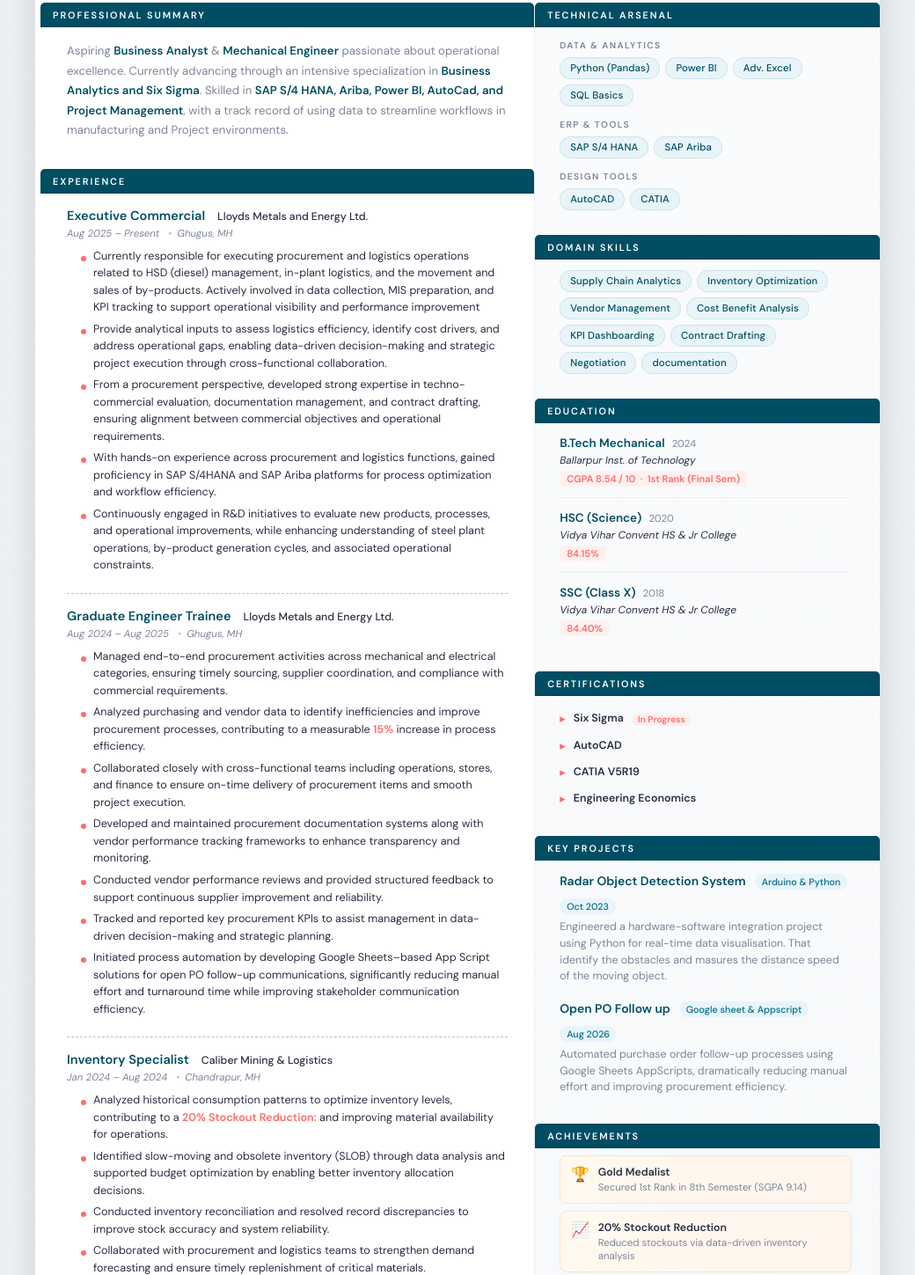
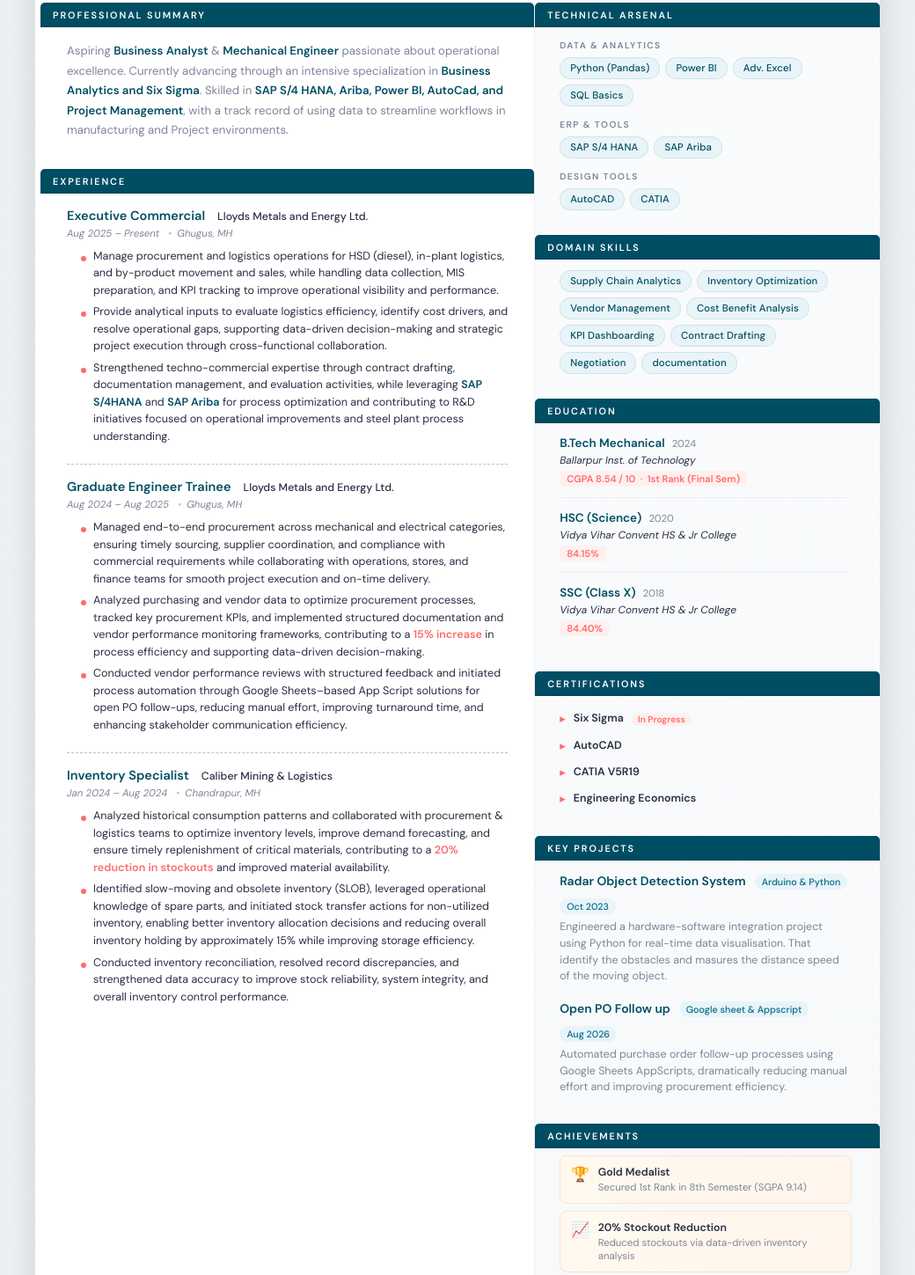
Before and after one commit to NomanMustaquekhan/My_Resume, a plain HTML site: page index.html in a window 1280 px wide. Shown: the part 288-1737 px from the top of the page at 88% size, without its empty margins (120-1160 px from the left). Drawn offline with nearby package versions, Linux system fonts and the light colour scheme.

Commit message:
Updated the content

```diff
--- a/index.html
+++ b/index.html
@@ -467,11 +467,9 @@
           </div>
           <div class="job__meta">Aug 2025 – Present<span class="loc">Ghugus, MH</span></div>
           <ul class="job__bullets">
-            <li>Currently responsible for executing procurement and logistics operations related to HSD (diesel) management, in-plant logistics, and the movement and sales of by-products. Actively involved in data collection, MIS preparation, and KPI tracking to support operational visibility and performance improvement</li>
-<li>Provide analytical inputs to assess logistics efficiency, identify cost drivers, and address operational gaps, enabling data-driven decision-making and strategic project execution through cross-functional collaboration.</li>
-<li>From a procurement perspective, developed strong expertise in techno-commercial evaluation, documentation management, and contract drafting, ensuring alignment between commercial objectives and operational requirements.</li>
-<li>With hands-on experience across procurement and logistics functions, gained proficiency in SAP S/4HANA and SAP Ariba platforms for process optimization and workflow efficiency.</li>
-<Li>Continuously engaged in R&D initiatives to evaluate new products, processes, and operational improvements, while enhancing understanding of steel plant operations, by-product generation cycles, and associated operational constraints.</Li>
+            <li>Manage procurement and logistics operations for HSD (diesel), in-plant logistics, and by-product movement and sales, while handling data collection, MIS preparation, and KPI tracking to improve operational visibility and performance.</li>
+            <li>Provide analytical inputs to evaluate logistics efficiency, identify cost drivers, and resolve operational gaps, supporting data-driven decision-making and strategic project execution through cross-functional collaboration.</li>
+            <li>Strengthened techno-commercial expertise through contract drafting, documentation management, and evaluation activities, while leveraging <strong>SAP S/4HANA</strong> and <strong>SAP Ariba</strong> for process optimization and contributing to R&D initiatives focused on operational improvements and steel plant process understanding.</li>
           </ul>
         </div>
 
@@ -483,13 +481,9 @@
           </div>
           <div class="job__meta">Aug 2024 – Aug 2025<span class="loc">Ghugus, MH</span></div>
           <ul class="job__bullets">
-            <li>Managed end-to-end procurement activities across mechanical and electrical categories, ensuring timely sourcing, supplier coordination, and compliance with commercial requirements.</li>
-            <li>Analyzed purchasing and vendor data to identify inefficiencies and improve procurement processes, contributing to a measurable <span class="highlight">15%</span> increase in process efficiency.</li>
-            <li>Collaborated closely with cross-functional teams including operations, stores, and finance to ensure on-time delivery of procurement items and smooth project execution.</li>
-            <LI>Developed and maintained procurement documentation systems along with vendor performance tracking frameworks to enhance transparency and monitoring.</LI>
-            <LI>Conducted vendor performance reviews and provided structured feedback to support continuous supplier improvement and reliability.</LI>
-            <LI>Tracked and reported key procurement KPIs to assist management in data-driven decision-making and strategic planning.</LI>
-            <LI>Initiated process automation by developing Google Sheets–based App Script solutions for open PO follow-up communications, significantly reducing manual effort and turnaround time while improving stakeholder communication efficiency.</LI>
+           <li>Managed end-to-end procurement across mechanical and electrical categories, ensuring timely sourcing, supplier coordination, and compliance with commercial requirements while collaborating with operations, stores, and finance teams for smooth project execution and on-time delivery.</li>
+            <li>Analyzed purchasing and vendor data to optimize procurement processes, tracked key procurement KPIs, and implemented structured documentation and vendor performance monitoring frameworks, contributing to a <span class="highlight">15% increase</span> in process efficiency and supporting data-driven decision-making.</li>
+            <li>Conducted vendor performance reviews with structured feedback and initiated process automation through Google Sheets–based App Script solutions for open PO follow-ups, reducing manual effort, improving turnaround time, and enhancing stakeholder communication efficiency.</li>
           </ul>
         </div>
 
@@ -501,11 +495,9 @@
           </div>
           <div class="job__meta">Jan 2024 – Aug 2024<span class="loc">Chandrapur, MH</span></div>
           <ul class="job__bullets">
-            <li>Analyzed historical consumption patterns to optimize inventory levels, contributing to a <span class="highlight">20% Stockout Reduction:</span> and improving material availability for operations.</li>
-            <li>Identified slow-moving and obsolete inventory (SLOB) through data analysis and supported budget optimization by enabling better inventory allocation decisions.</li>
-            <li>Conducted inventory reconciliation and resolved record discrepancies to improve stock accuracy and system reliability.</li>
-            <li>Collaborated with procurement and logistics teams to strengthen demand forecasting and ensure timely replenishment of critical materials.</li>
-            <li>Leveraged operational knowledge of equipment spare parts to identify non-utilized inventory linked to equipment transferred to other sites; initiated stock transfer actions that reduced overall inventory holding by approximately <span class="highlight">15%</span> and improved storage efficiency.</li>
+           <li>Analyzed historical consumption patterns and collaborated with procurement & logistics teams to optimize inventory levels, improve demand forecasting, and ensure timely replenishment of critical materials, contributing to a <span class="highlight">20% reduction in stockouts</span>  and improved material availability.</li>
+            <li>Identified slow-moving and obsolete inventory (SLOB), leveraged operational knowledge of spare parts, and initiated stock transfer actions for non-utilized inventory, enabling better inventory allocation decisions and reducing overall inventory holding by approximately 15% while improving storage efficiency.</li>
+            <li>Conducted inventory reconciliation, resolved record discrepancies, and strengthened data accuracy to improve stock reliability, system integrity, and overall inventory control performance.</li>
           </ul>
         </div>
       </div>
```
